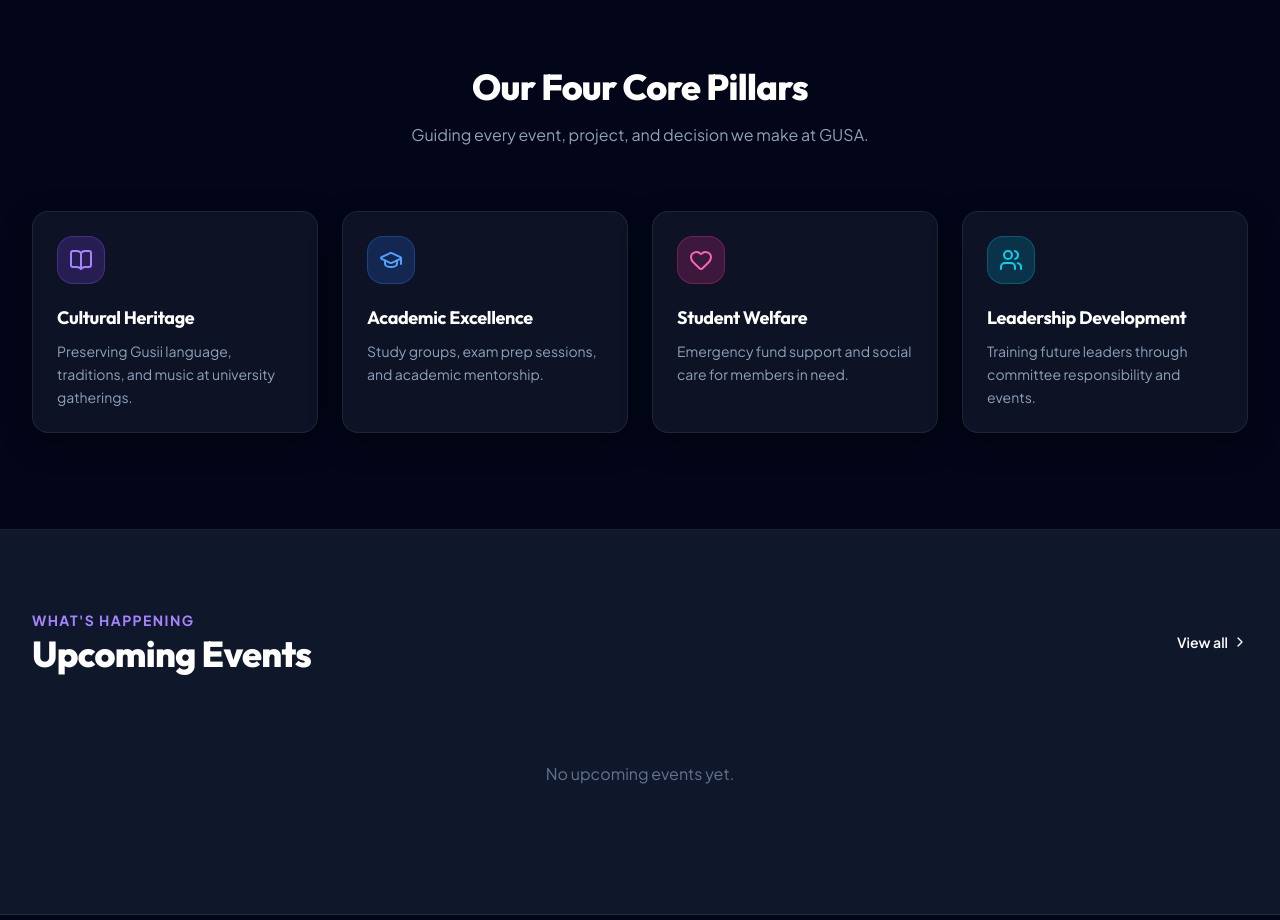
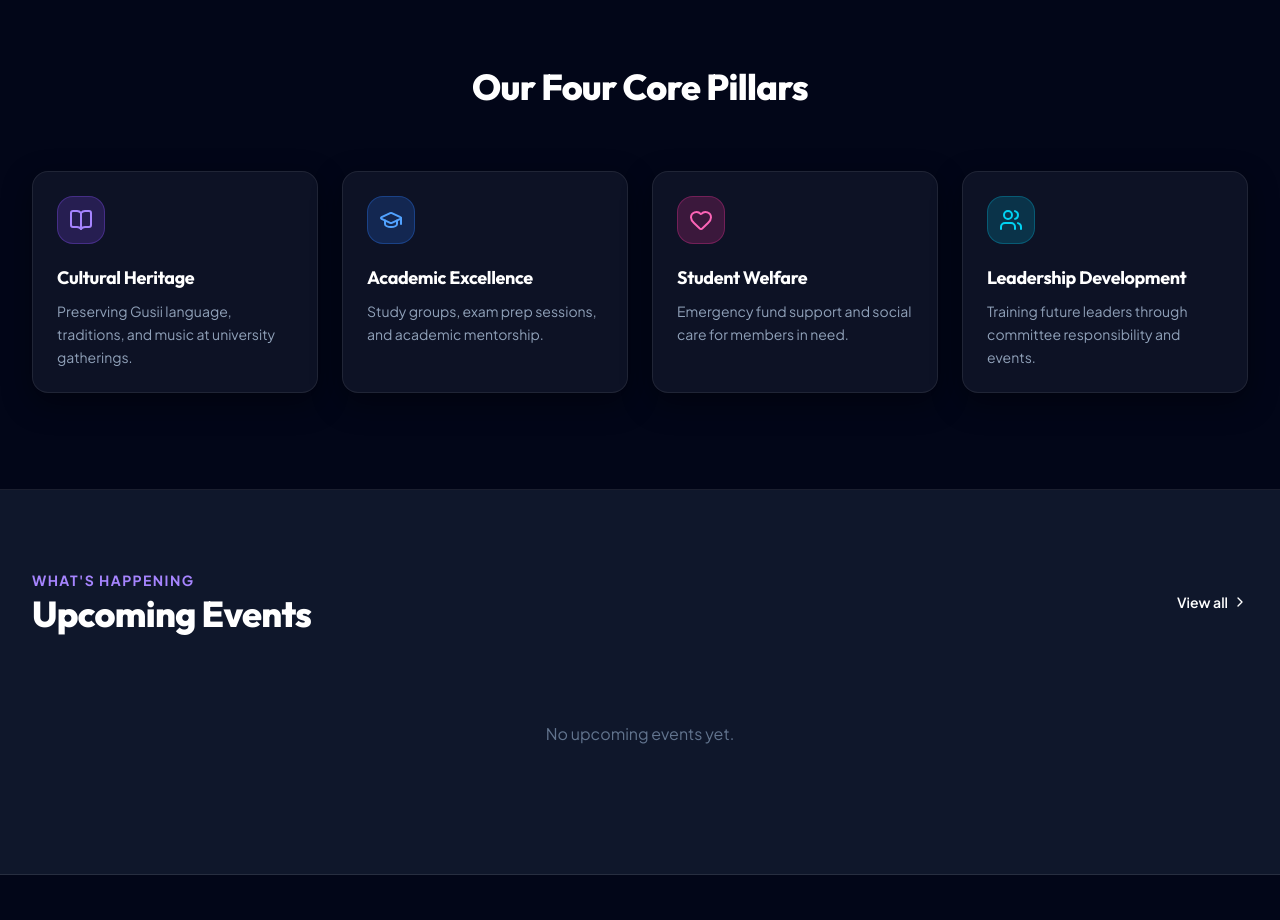
Before and after one commit to Omwenga75/gusa, a Next.js app: page / in a window 1280 px wide. Shown: the part 780-1700 px from the top of the page. Built offline with nearby package versions, Linux system fonts and the light colour scheme; no server answers; the database is empty.

Commit message:
Remove subtitle under Our Four Core Pillars section

```diff
--- a/src/app/page.tsx
+++ b/src/app/page.tsx
@@ -228,7 +228,6 @@ export default async function HomePage() {
         <div className="container mx-auto px-4">
           <div className="text-center max-w-2xl mx-auto mb-16">
             <h2 className="text-3xl md:text-4xl font-extrabold mb-4 text-white">Our Four Core Pillars</h2>
-            <p className="text-slate-400">Guiding every event, project, and decision we make at GUSA.</p>
           </div>
 
           <div className="grid grid-cols-1 md:grid-cols-2 lg:grid-cols-4 gap-6">
```
